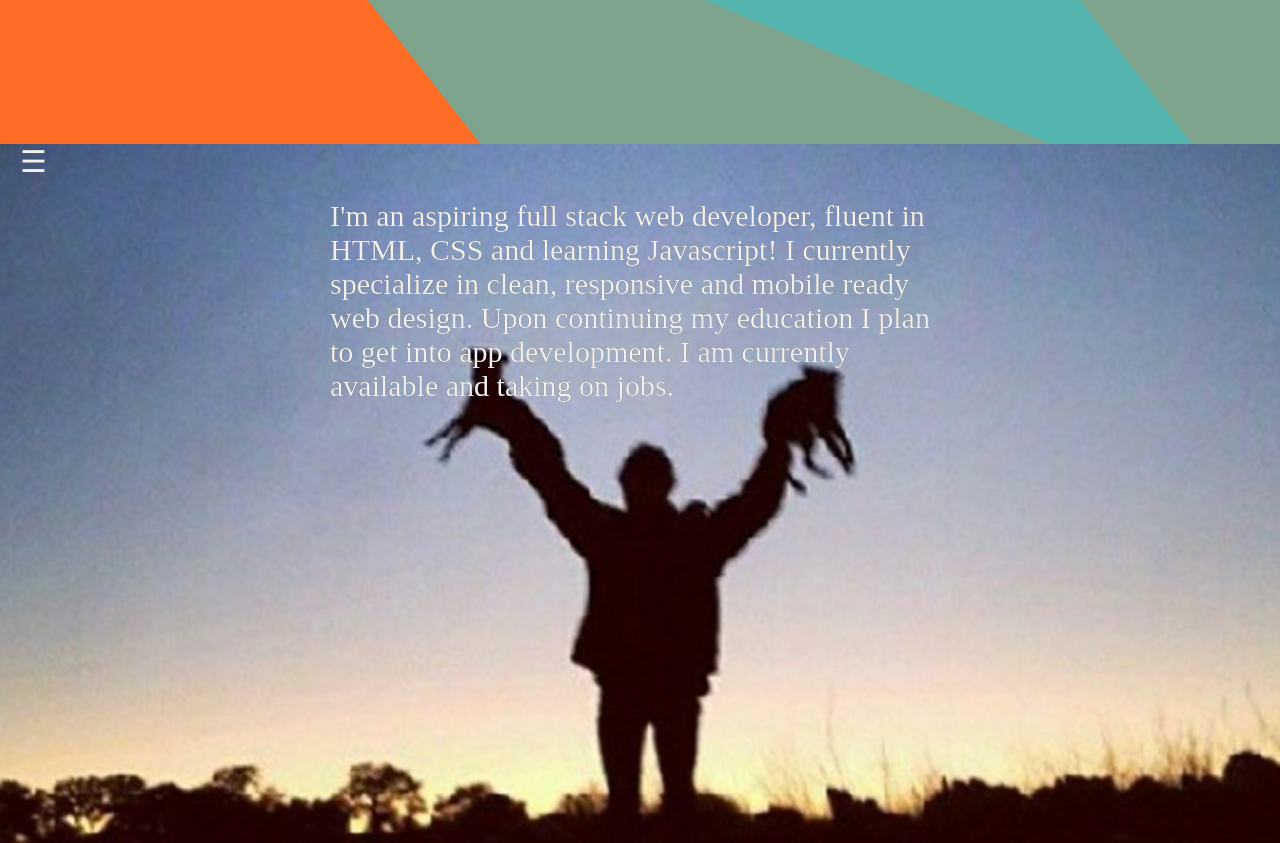
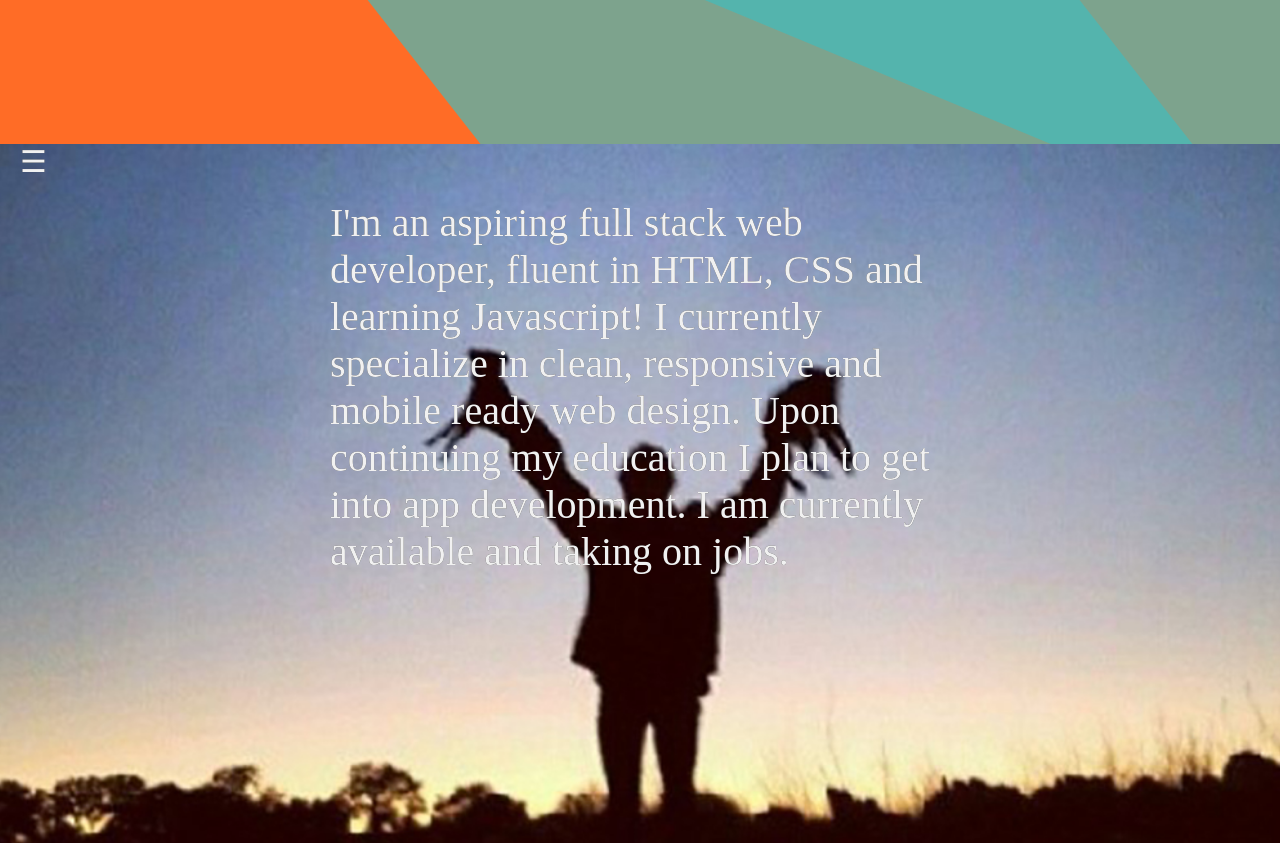
Before and after one commit to ChrisBergamo/Checkpoint2, a plain HTML site: page index.html in a window 1280 px wide. Shown: the part 656-1499 px from the top of the page. Drawn offline with Linux system fonts and the light colour scheme; a web font is replaced by a local one.

Commit message:
added scroll to item2

```diff
--- a/style.css
+++ b/style.css
@@ -72,13 +72,14 @@ body {
     height:100vh;
     width:100%;
     color: #f1f1f1;
-    font-size: 8px;
+    font-size: 10px;
     font-family: 'IM Fell English SC', serif;
     /* text-shadow: 2px 1px #333333; */
     background-image: url(./images/trinity.jpg);
     background-position: center;
     background-repeat: no-repeat;
     background-size: cover;
+    overflow-y: scroll;
     /* background-image: url(../checkpoint2/images/water.jpg); */
 }
 .item3 {
@@ -107,7 +108,7 @@ body {
     align-items: center;
     /* align-content: center; */
     /* justify-items: center; */
-    justify-content: center;
+    /* justify-content: center; */
     text-align: center;
 }
 .gallery{
@@ -241,7 +242,7 @@ a:active{color:whitesmoke}
     display:flex;
     flex-direction: column;
     color:#f1f1f1;
-    font-size: 3em;
+    font-size: 4em;
     width:50%;
     height:100%;
     grid-area: "aboutme";
```
